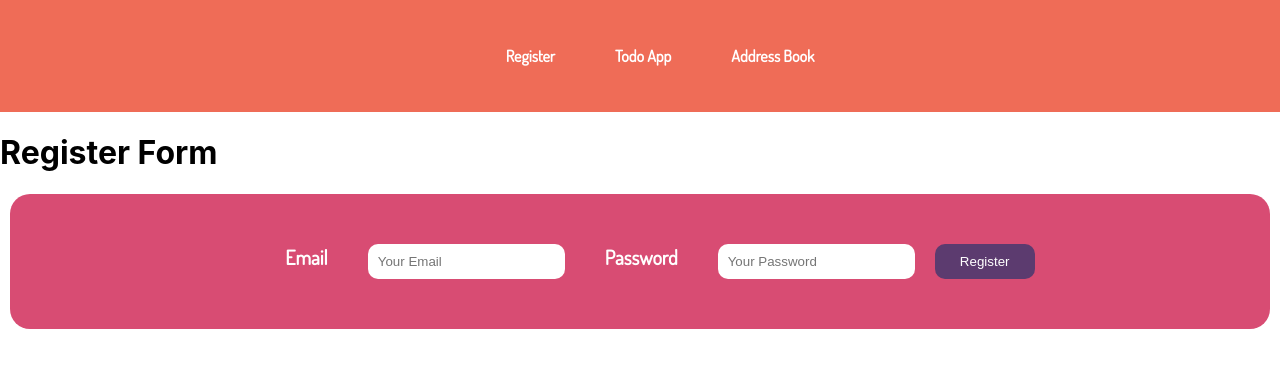
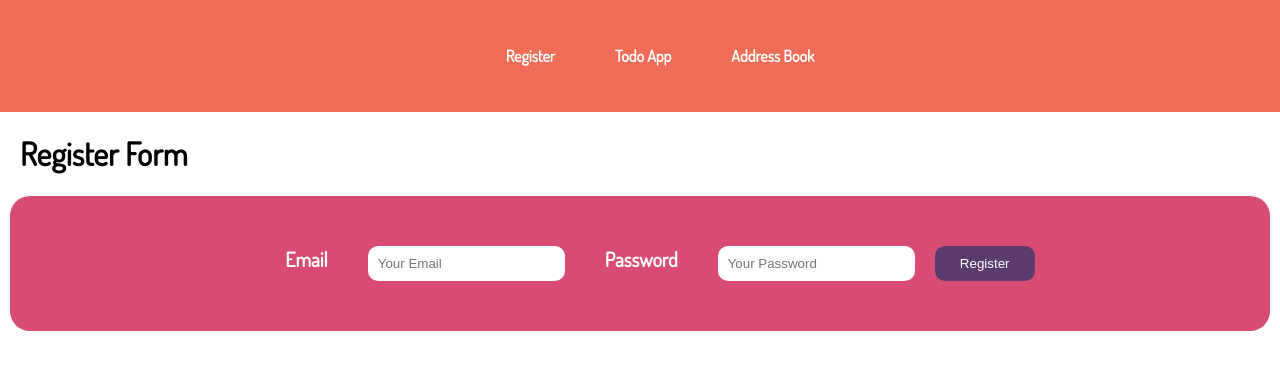
Before and after one commit to ayogatot/react-form, a React (Create React App) app: page /Register in a window 1280 px wide. Shown: the top 370 px of the page. Built offline with nearby package versions, Linux system fonts and the light colour scheme.

Commit message:
Styling h1 title

```diff
--- a/src/AddressBook/index.js
+++ b/src/AddressBook/index.js
@@ -44,6 +44,11 @@ const Output = styled.ul`
     color:#ffffff;
     padding: 10px 0 10px 0;
   }
+`;
+
+const Title = styled.h1`
+  padding-left: 20px;
+  font-family: "Dosis", sans-serif;
 `;
 class AddressBook extends Component {
   constructor() {
@@ -111,7 +116,7 @@ class AddressBook extends Component {
   render() {
     return (
       <div>
-        <h1>Address Book</h1>
+        <Title>Address Book</Title>
 
         <Form onSubmit={this.handleFormSubmit}>
           <label>Name</label>
--- a/src/Register/index.js
+++ b/src/Register/index.js
@@ -33,6 +33,11 @@ const Form = styled.form`
   }
 `;
 
+const Title = styled.h1`
+  padding-left: 20px;
+  font-family: "Dosis", sans-serif;
+`;
+
 class Register extends Component {
   constructor() {
     super();
@@ -54,7 +59,7 @@ class Register extends Component {
   render() {
     return (
       <div>
-        <h1>Register Form</h1>
+        <Title>Register Form</Title>
         <Form>
           <label htmlFor="">Email</label>
           <input
--- a/src/TodoApp/index.js
+++ b/src/TodoApp/index.js
@@ -46,6 +46,11 @@ const Output = styled.ul`
   }
 `;
 
+const Title = styled.h1`
+  padding-left: 20px;
+  font-family: "Dosis", sans-serif;
+`;
+
 class TodoForm extends Component {
   constructor() {
     super();
@@ -89,7 +94,7 @@ class TodoForm extends Component {
   render() {
     return (
       <div>
-        <h1>Todo App</h1>
+        <Title>Todo App</Title>
         <Form onSubmit={this.handleTodoSubmit}>
           <input
             type="text"
```
